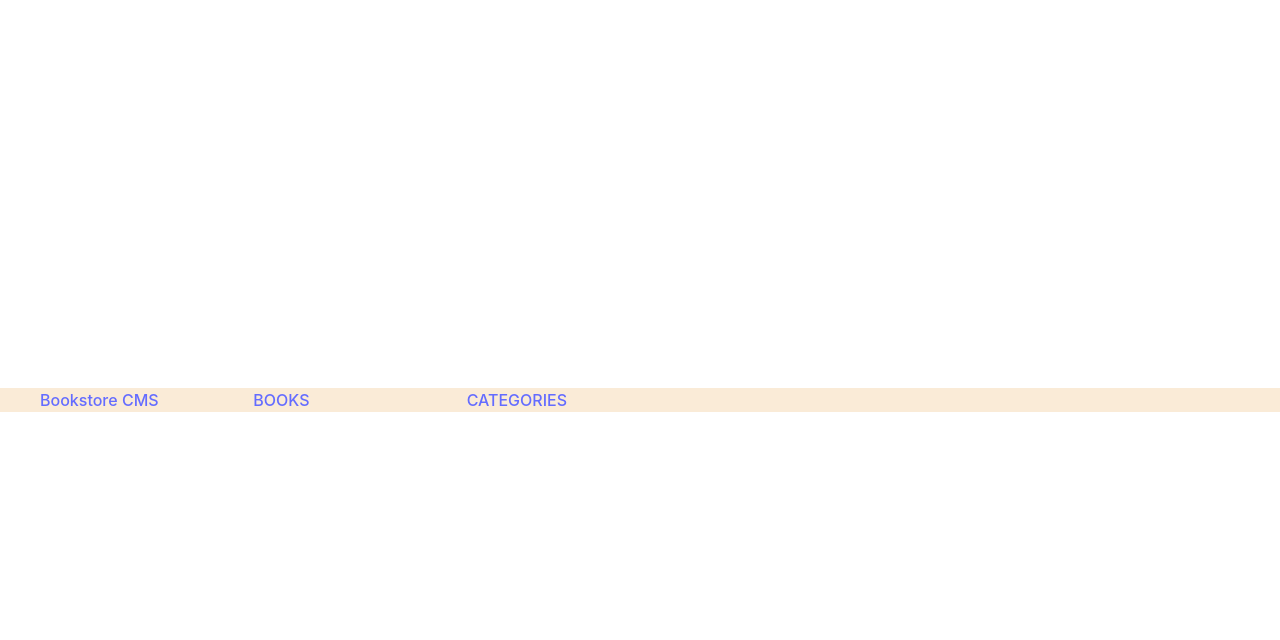
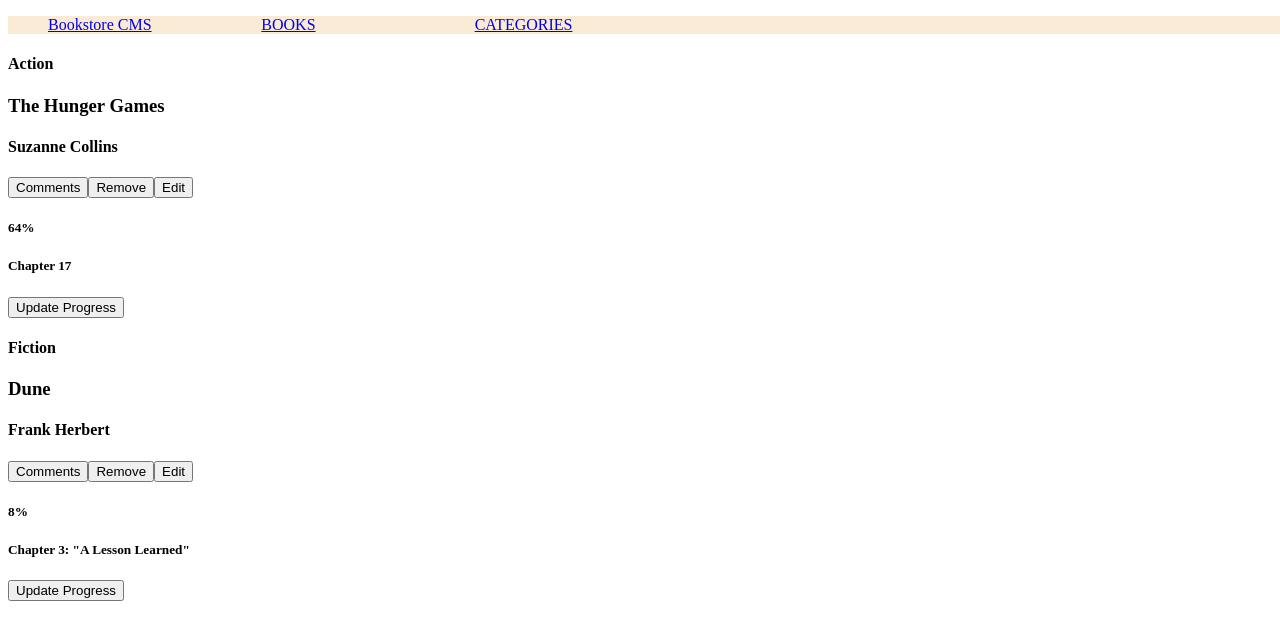
Before and after one commit to Eldonratzlaff/bookstore, a React (Create React App) app: page /Categories in a window 1280 px wide. Shown: the top 640 px of the page. Built offline with nearby package versions, Linux system fonts and the light colour scheme.

Commit message:
Add list

```diff
--- a/package.json
+++ b/package.json
@@ -6,6 +6,7 @@
     "@testing-library/jest-dom": "^5.16.5",
     "@testing-library/react": "^13.4.0",
     "@testing-library/user-event": "^13.5.0",
+    "prop-types": "^15.8.1",
     "react": "^18.2.0",
     "react-dom": "^18.2.0",
     "react-router-dom": "^6.11.1",
--- a/src/App.js
+++ b/src/App.js
@@ -1,11 +1,13 @@
 import { BrowserRouter } from 'react-router-dom';
 import Navbar from './components/navbar';
+import BooksList from './components/bookitem';
 
 function App() {
   return (
     <>
       <BrowserRouter>
         <Navbar />
+        <BooksList />
       </BrowserRouter>
     </>
   );
--- /dev/null
+++ b/src/components/book.js
@@ -0,0 +1,34 @@
+import { PropTypes } from 'prop-types';
+
+
+const Book = ({
+  title, author, genre, progress, chapter,
+}) => (
+  <>
+    <div className="bookContainer">
+      <div>
+        <h4 className="genre">{genre}</h4>
+        <h3 className="title">{title}</h3>
+        <h4 className="author">{author}</h4>
+        <button type="button">Comments</button>
+        <button type="button">Remove</button>
+        <button type="button">Edit</button>
+      </div>
+      <h5>{progress}</h5>
+      <div>
+        <h5>{chapter}</h5>
+        <button type="button">Update Progress</button>
+      </div>
+    </div>
+  </>
+);
+
+Book.propTypes = {
+  genre: PropTypes.string.isRequired,
+  title: PropTypes.string.isRequired,
+  author: PropTypes.string.isRequired,
+  progress: PropTypes.string.isRequired,
+  chapter: PropTypes.string.isRequired,
+};
+
+export default Book;
--- a/src/components/bookitem.js
+++ b/src/components/bookitem.js
@@ -0,0 +1,41 @@
+
+import Book from './book';
+const BooksList = () => {
+  const books = [
+    {
+      id: 1,
+      genre: 'Action',
+      title: 'The Hunger Games',
+      author: 'Suzanne Collins',
+      progress: '64%',
+      chapter: 'Chapter 17',
+    },
+    {
+      id: 2,
+      genre: 'Fiction',
+      title: 'Dune',
+      author: 'Frank Herbert',
+      progress: '8%',
+      chapter: 'Chapter 3: "A Lesson Learned"',
+    },
+  ];
+
+  return (
+    <div className="booksListContainer">
+      <div className="booksList">
+        {books.map((book) => (
+          <Book
+            key={book.id}
+            genre={book.genre}
+            title={book.title}
+            author={book.author}
+            progress={book.progress}
+            chapter={book.chapter}
+          />
+        ))}
+      </div>
+    </div>
+  );
+};
+
+export default BooksList;
--- a/src/components/books.js
+++ /dev/null
@@ -1,9 +0,0 @@
-const Books = () => {
-  <>
-    <div className="books-container">
-      Books
-    </div>
-  </>;
-};
-
-export default Books;
--- a/src/components/navbar.js
+++ b/src/components/navbar.js
@@ -1,7 +1,7 @@
 import { Route, Link, Routes } from 'react-router-dom';
 import '../styles/navbar.css';
 import AddBook from './addBook';
-import Books from './books';
+import Books from './book';
 import Categories from './categories';
 
 const navbar = () => (
--- a/src/index.js
+++ b/src/index.js
@@ -1,6 +1,5 @@
 import React from 'react';
 import ReactDOM from 'react-dom/client';
-import './index.css';
 import App from './App';
 import reportWebVitals from './reportWebVitals';
 
```
Also changed, not shown: 1 other file (tests, documents, lock files or other folders).
